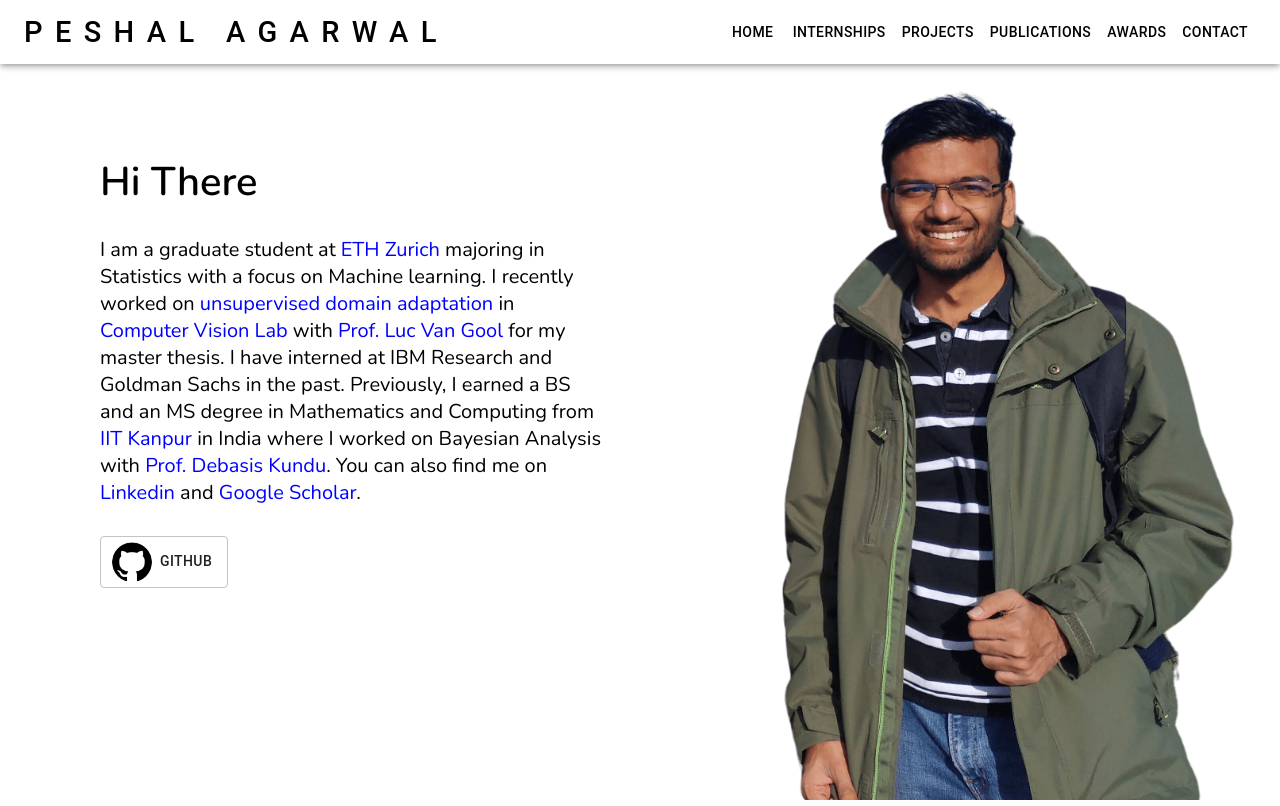
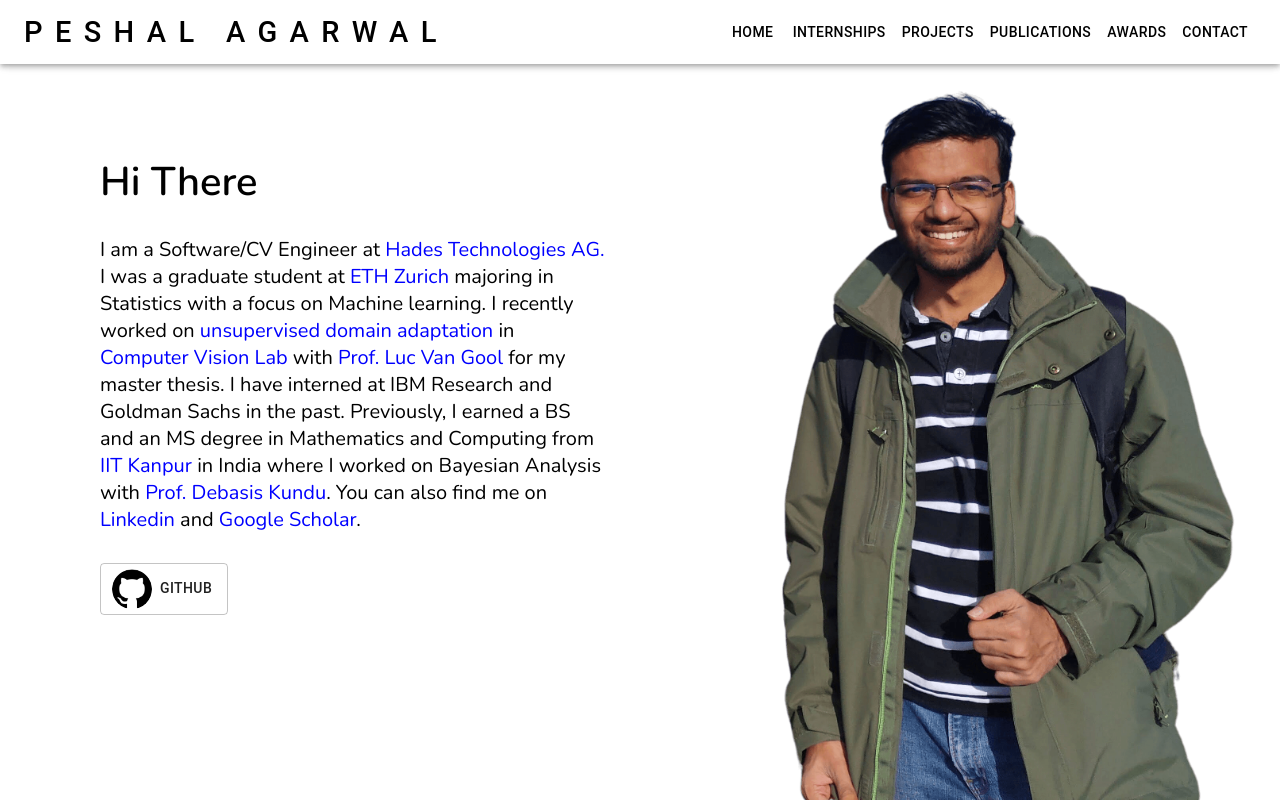
Before and after one commit to agpeshal/agpeshal.github.io, a Next.js app: page / in a window 1280 px wide. Built offline with nearby package versions, Linux system fonts and the light colour scheme.

Commit message:
update position

```diff
--- a/pages/index.js
+++ b/pages/index.js
@@ -13,7 +13,11 @@ export default function Home() {
         <div className={styles.main__intro}>
           <h1>Hi There</h1>
           <p>
-            I am a graduate student at{" "}
+            I am a Software/CV Engineer at{" "}
+            <a style={{ color: "blue" }} href="https://www.hades.ai">
+            Hades Technologies AG.
+            </a>{" "}
+            I was a graduate student at{" "}
             <a style={{ color: "blue" }} href="https://www.ethz.ch/en.html">
               ETH Zurich
             </a>{" "}
```
